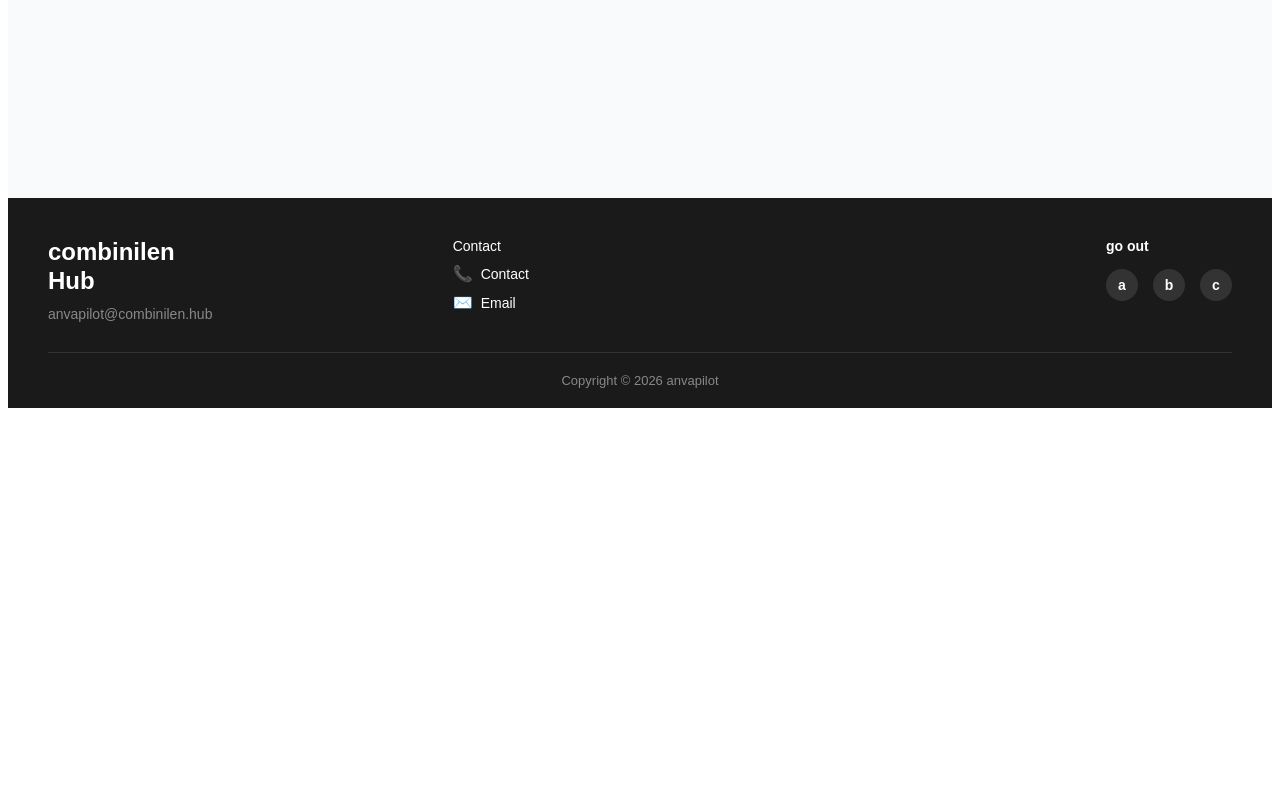
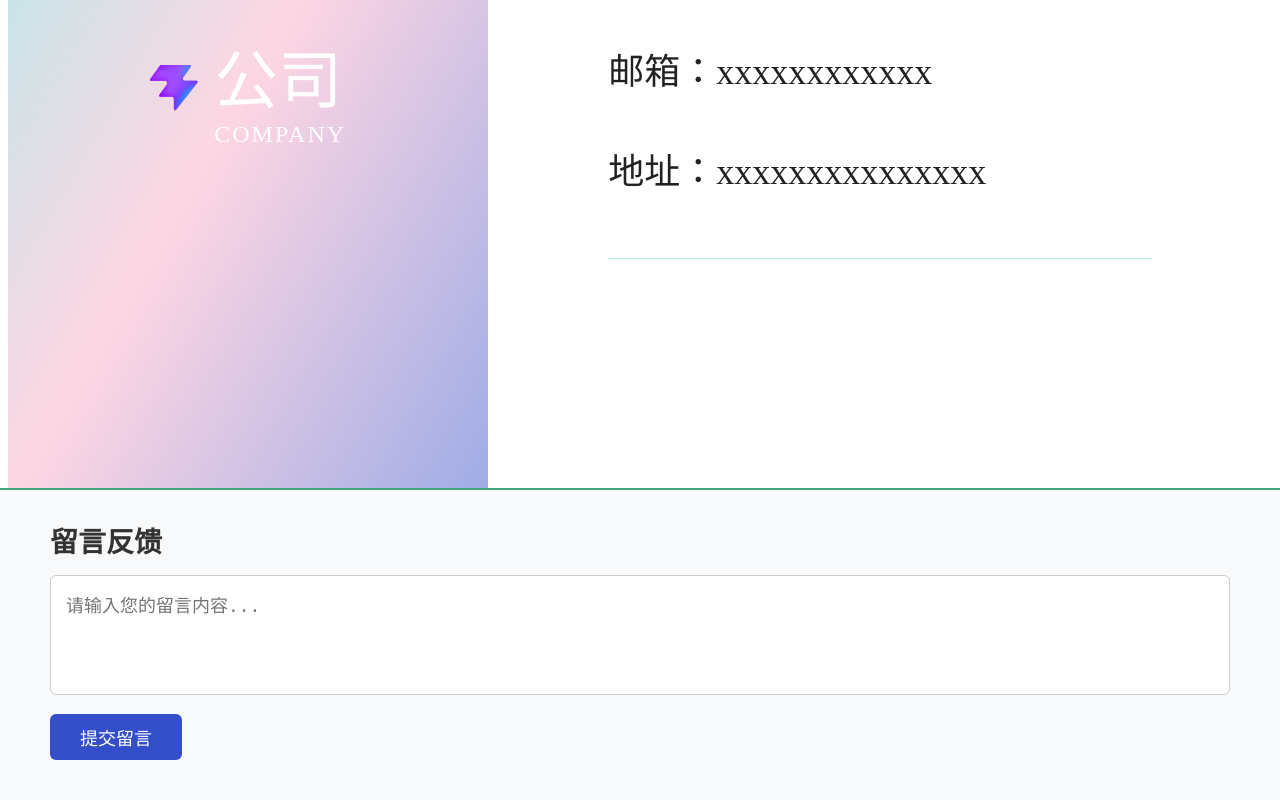
Before and after one commit to hyz2061/Company-Profile, a Vue app: page /contact in a window 1280 px wide. Shown: the part 400-1200 px from the top of the page. Before the commit the page ends 816 px from the top, so only its background shows below. Built offline with nearby package versions, Linux system fonts and the light colour scheme.

Commit message:
ContactPage

```diff
--- a/src/views/ContactPage.vue
+++ b/src/views/ContactPage.vue
@@ -1,6 +1,204 @@
 <template>
+  <div class="contact-container">
+    <div class="brand-section">
+      <div class="logo">
+        <img src="/public/favicon.svg">
+        <div class="logo-text">
+          <h1>{{ companyName }}</h1>
+          <p>{{ companyEnglishName }}</p >
+        </div>
+      </div>
+    </div>
 
+    <div class="info-section">
+      <div class="contact-item">电话：{{ phone }}</div>
+      <div class="contact-item">邮箱：{{ email }}</div>
+      <div class="contact-item">地址：{{ address }}</div>
+      <div class="divider-line"></div>
+    </div>
+  </div>
+
+  <div class="footer-message">
+    <h3>留言反馈</h3>
+    <textarea
+      v-model="msgContent"
+      placeholder="请输入您的留言内容..."
+      class="msg-input"
+    ></textarea>
+    <button class="submit-btn" @click="sendMsg">提交留言</button>
+
+    <div class="msg-list">
+      <div class="msg-item" v-for="(item, index) in msgList" :key="index">
+        {{ item }}
+      </div>
+    </div>
+  </div>
 </template>
 
 <script setup>
+import { ref } from 'vue'
+
+const companyName = "公司";
+const companyEnglishName = "COMPANY";
+const phone = "xxxxxxxxxxx";
+const email = "xxxxxxxxxxxx";
+const address = "xxxxxxxxxxxxxxx";
+
+const msgContent = ref('')
+const msgList = ref([])
+
+const sendMsg = () => {
+  const text = msgContent.value.trim()
+  if (!text) {
+    alert('请输入留言内容')
+    return
+  }
+  msgList.value.push(text)
+  msgContent.value = ''
+}
 </script>
+
+<style scoped>
+.contact-container {
+  display: flex;
+  width: 100%;
+  height: 100vh;
+}
+
+.brand-section {
+  width: 38%;
+  background: linear-gradient(120deg, #a8edea, #fed6e3, #9face6);
+  display: flex;
+  flex-direction: column;
+  justify-content: center;
+  align-items: center;
+  color: white;
+}
+
+.logo {
+  display: flex;
+  align-items: center;
+  gap: 16px;
+}
+
+.logo-icon {
+  width: 120px;
+  height: 120px;
+  object-fit: contain;
+}
+
+.logo-text h1 {
+  font-size: 64px;
+  font-weight: normal;
+  margin: 0;
+}
+
+.logo-text p {
+  font-size: 24px;
+  text-align: center;
+  letter-spacing: 2px;
+  margin: 0;
+}
+
+.info-section {
+  flex: 1;
+  background-color: #ffffff;
+  display: flex;
+  flex-direction: column;
+  justify-content: center;
+  padding: 0 120px;
+}
+
+.contact-item {
+  font-size: 36px;
+  margin: 24px 0;
+  color: #222;
+}
+
+.divider-line {
+  width: 100%;
+  height: 1px;
+  background-color: #b8f0d8;
+  margin-top: 40px;
+}
+
+.footer-message {
+  width: 100vw;
+  margin-left: calc(-50vw + 50%);
+  background: #f8f9fa;
+  padding: 30px 50px;
+  box-sizing: border-box;
+  border-top: 2px solid #3fa679;
+}
+
+.footer-message h3 {
+  font-size: 28px;
+  color: #333;
+  margin: 0 0 15px 0;
+}
+
+.msg-input {
+  width: 100%;
+  height: 120px;
+  padding: 15px;
+  font-size: 18px;
+  border: 1px solid #ccc;
+  border-radius: 6px;
+  resize: none;
+  box-sizing: border-box;
+}
+
+.submit-btn {
+  margin-top: 15px;
+  padding: 10px 30px;
+  font-size: 18px;
+  background: #334ec8;
+  color: #fff;
+  border: none;
+  border-radius: 6px;
+  cursor: pointer;
+}
+
+.msg-list {
+  margin-top: 25px;
+}
+.msg-item {
+  padding: 12px 16px;
+  background: #fff;
+  border-radius: 4px;
+  margin-bottom: 10px;
+  font-size: 16px;
+  color: #444;
+  border-left: 4px solid #9face6;
+}
+
+@media (max-width: 768px) {
+   .contact-container {
+     flex-direction: column;
+   }
+   .brand-section {
+     width: 100%;
+     padding: 60px 20px;
+   }
+   .logo-text h1 {
+     font-size: 36px;
+   }
+   .logo-text p {
+     font-size: 18px;
+   }
+   .info-section {
+     width: 100%;
+     padding: 40px 20px;
+   }
+   .contact-item {
+     font-size: 20px;
+     margin: 16px 0;
+   }
+   .footer-message {
+     padding: 20px 15px;
+   }
+   .footer-message h3 {
+     font-size: 22px;
+   }
+ }
+</style>
```
